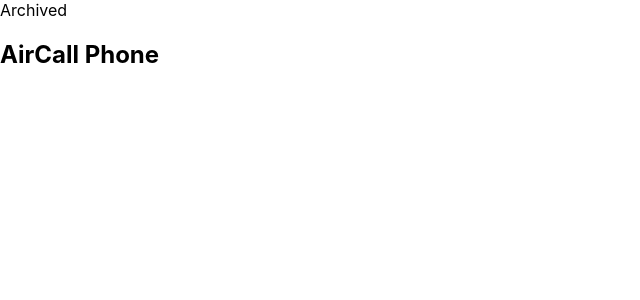
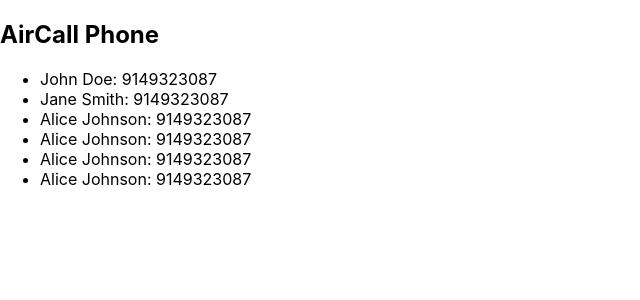
Before and after one commit to nikhil32105/Aircall, a React (Create React App) app: page / in a window 1280 px wide. Shown: the top 300 px of the page, without its empty margins (0-640 px from the left). Built offline with nearby package versions, Linux system fonts and the light colour scheme.

Commit message:
FIX: call list

```diff
--- a/src/components/CallList.jsx
+++ b/src/components/CallList.jsx
@@ -1,7 +1,7 @@
 import React, { useState } from 'react';
 import ArchivedCall from './ArchivedCall';
 
-const PhoneDirectory = () => {
+const CallList = () => {
   const [archivedCallList, setArchivedCallList] = useState([])
   const [checkArchived, setCheckArchived] = useState(false)
 
@@ -20,28 +20,20 @@
     setCallList(newCallList)
   }
 
-
+  console.log(callList,'Call')
 
   return (
     <div>
-      <div onClick={() => setCheckArchived(true)}>Archived</div>
-      {checkArchived ?
-        <ArchivedCall callList={archivedCallList} /> :
-
-
-        <>
-          <h2>AirCall Phone</h2>
+     <h2>AirCall Phone</h2>
           <ul>
             {callList.map((contact) => (
               <li key={contact?.id}>
-                {contact.name}: {contact.phoneNumber} : <button onChange={handleArchivedCalls(contact?.id)}>X</button>
+                {contact.name}: {contact.phoneNumber}
               </li>
             ))}
           </ul>
-        </>
-      }
     </div>
   );
 };
 
-export default PhoneDirectory;
+export default CallList;
```
